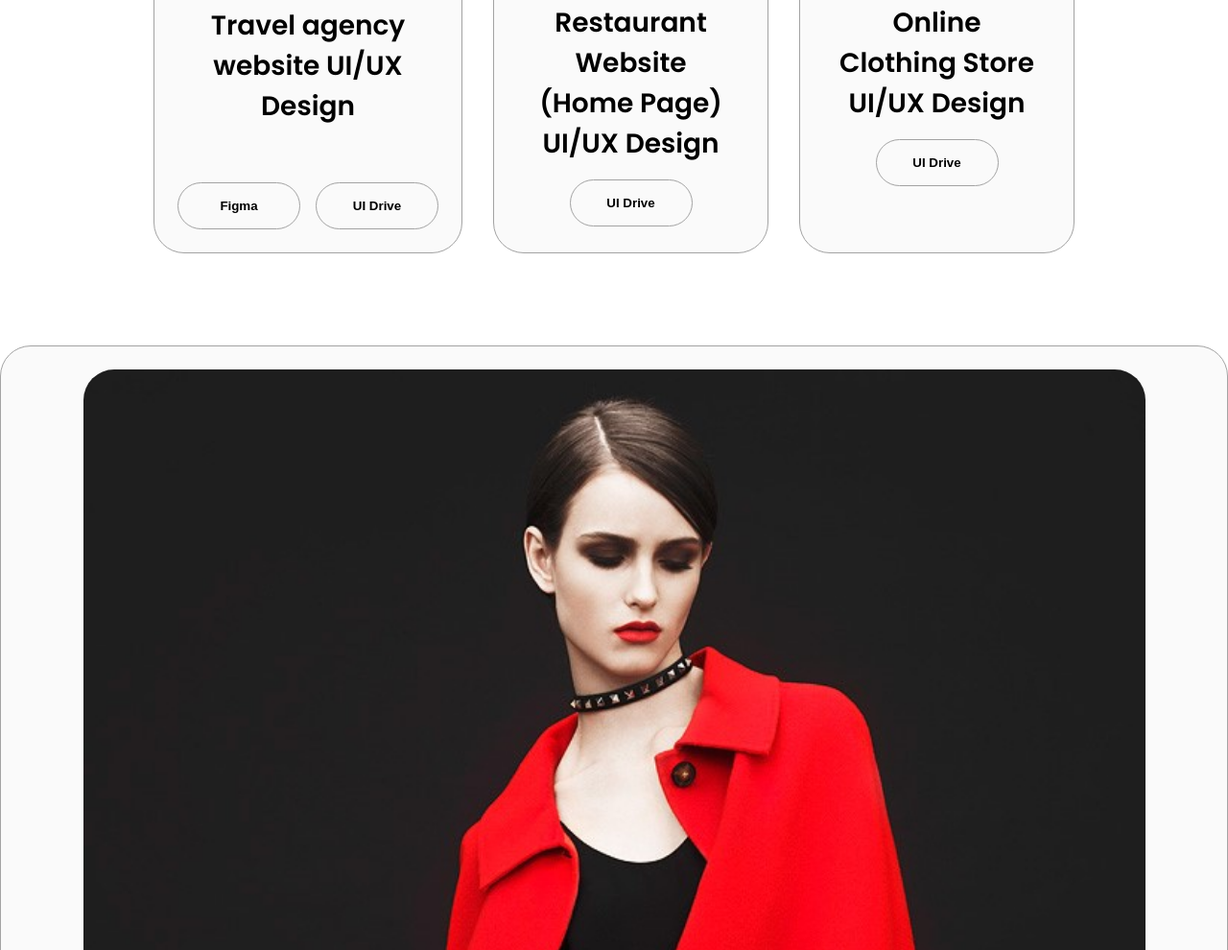
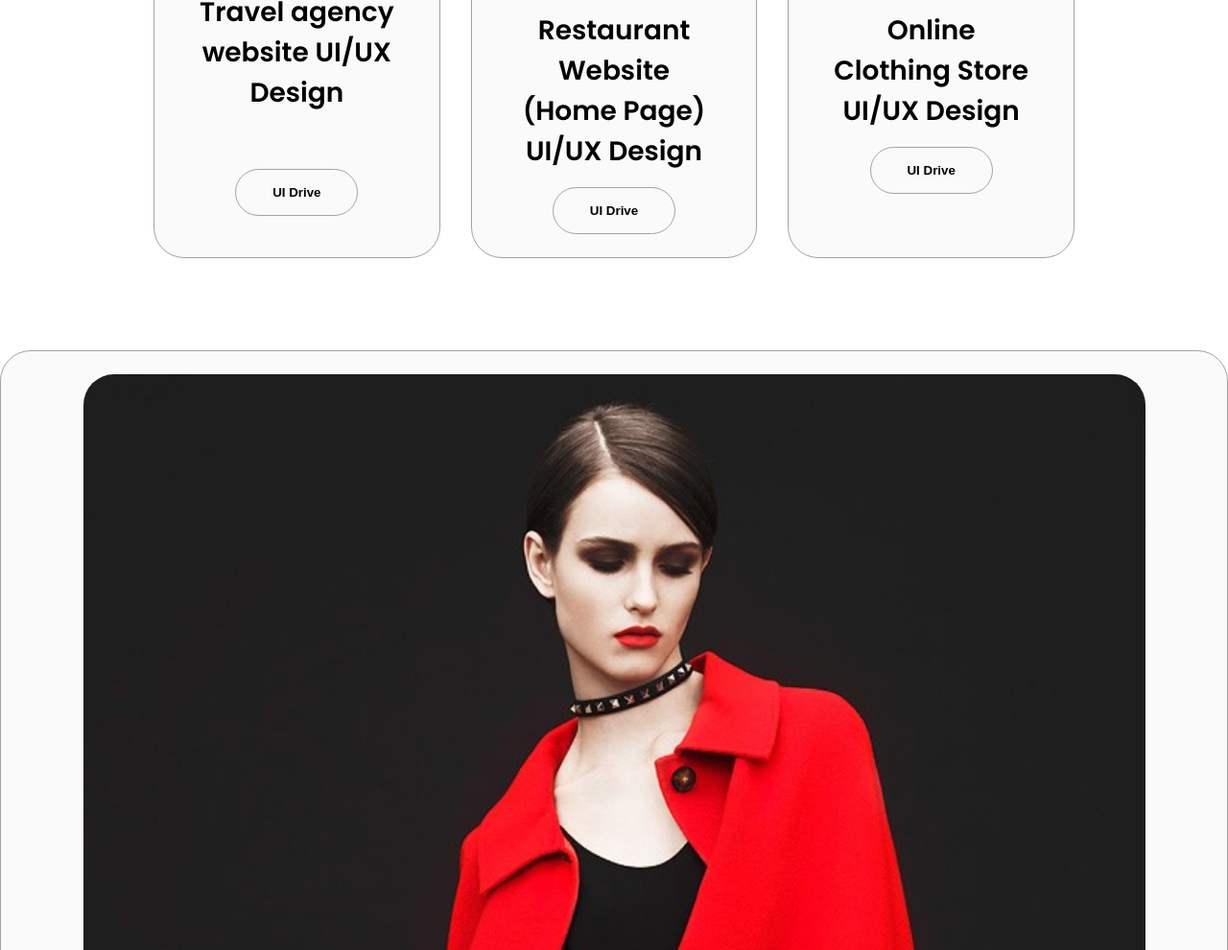
Before and after one commit to Chipzy98/My_Portfolio, a plain HTML site: page myprojects.html in a window 1280 px wide. Shown: the part 2426-3416 px from the top of the page at 96% size. Drawn offline with Linux system fonts and the light colour scheme.

Commit message:
remove button

```diff
--- a/myprojects.html
+++ b/myprojects.html
@@ -263,12 +263,7 @@
             <h2 class="experience-sub-title project-title">Travel agency website UI/UX Design<br><br>
             </h2>
             <div class="btn-container">
-              <button
-                class="btn btn-color-2 project-btn"
-                onclick="location.href='https://www.figma.com/design/PI5zT4DVl8GaPBcNn8Qbl2/Travel-Agency?node-id=0-1&t=LYRmpiZjYJqYmGsS-1'"
-              >
-                Figma
-              </button>
+
               <button
                 class="btn btn-color-2 project-btn"
                 onclick="location.href='https://drive.google.com/drive/folders/162BQlCGgk6mk5wxpQg05ZvQui70X5MoP?usp=drive_link'"
```
